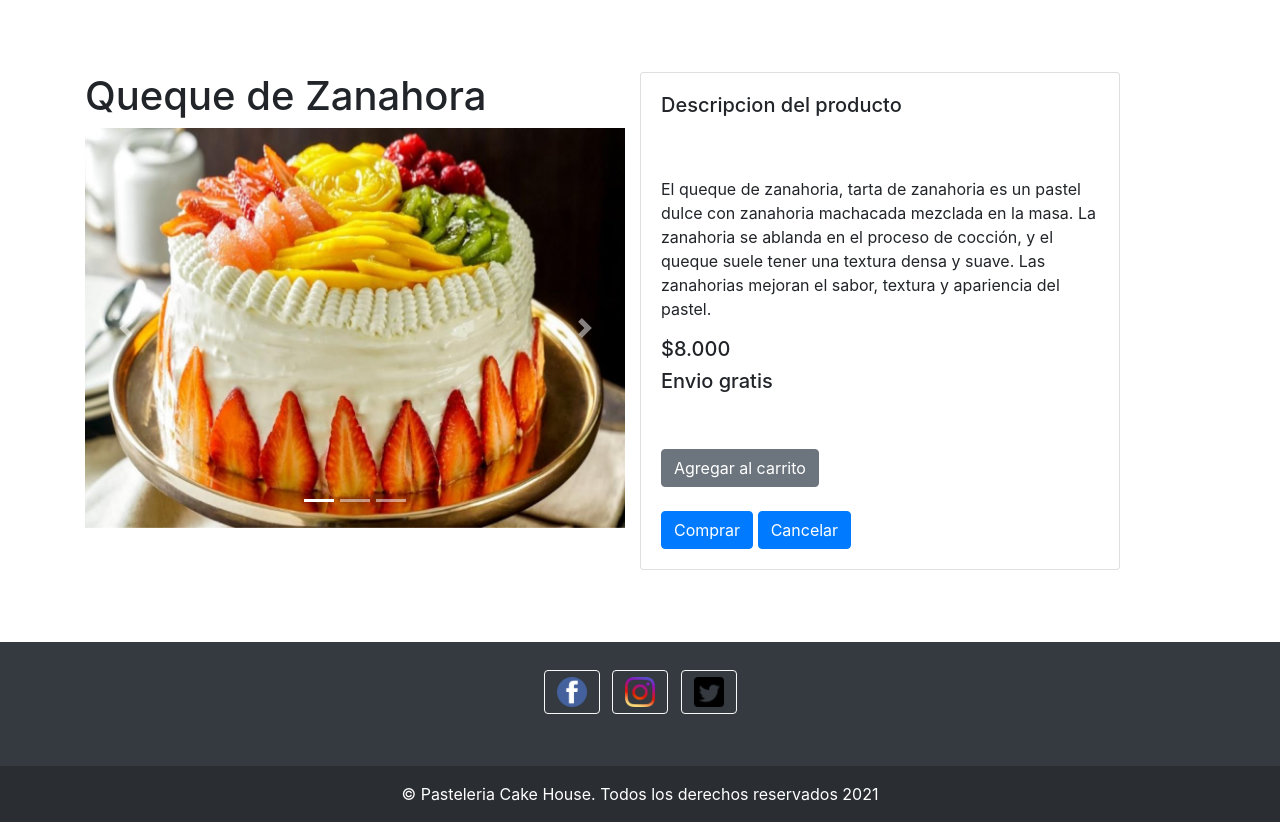
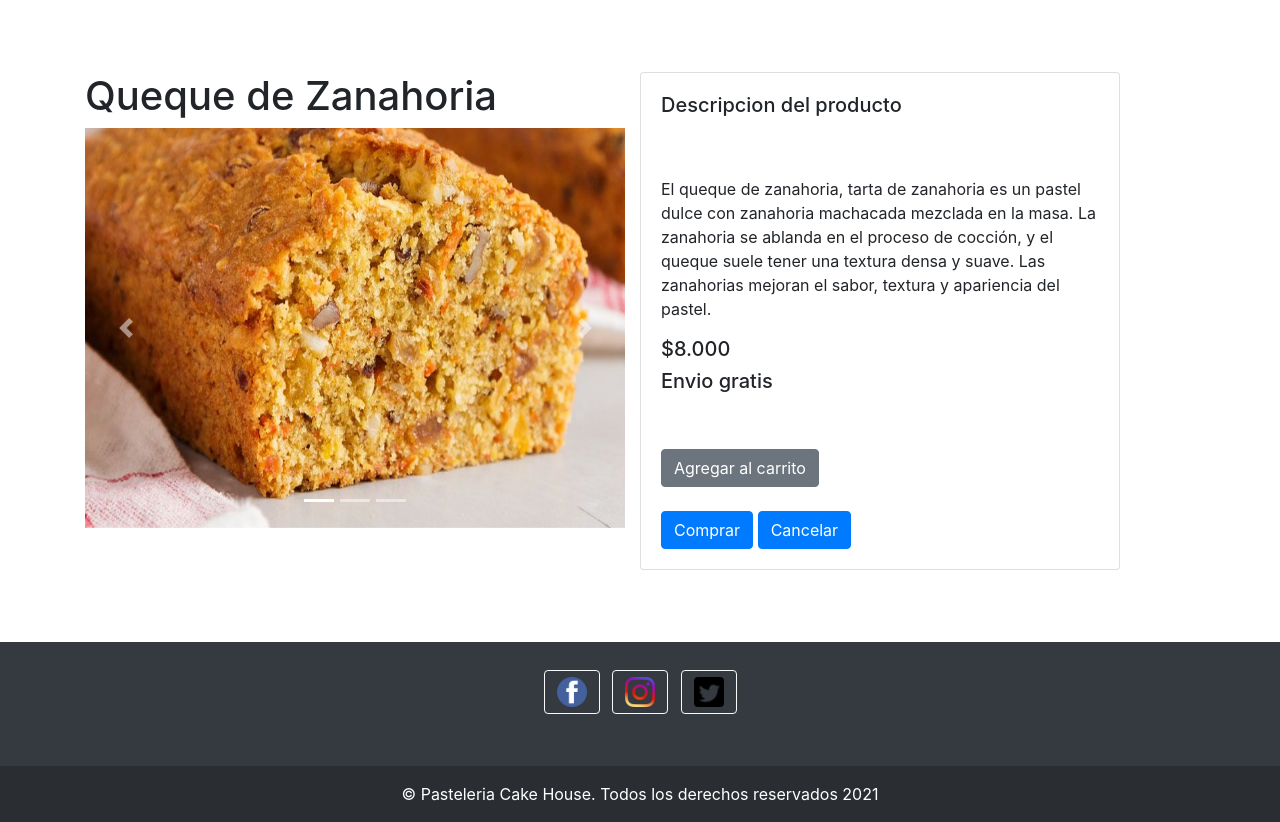
Before and after one commit to Ignacio1809/prueba4, a Django app: page /pasteleria/producto_dos in a window 1280 px wide. Shown: the part 144-966 px from the top of the page. Run offline with Django 3.2, Linux system fonts and the light colour scheme; some libraries are stand-ins or nearby versions.

Commit message:
Se actualiza el producto dos

```diff
--- a/pasteleria/templates/pasteleria/producto_dos.html
+++ b/pasteleria/templates/pasteleria/producto_dos.html
@@ -45,7 +45,7 @@
 <div class="container-sm">
     <div class="row">
         <div class="col-md-6">
-            <h1>Queque de Zanahora</h1>
+            <h1>Queque de Zanahoria</h1>
             <div id="carouselExampleCaptions" class="carousel slide" data-ride="carousel">
                 <ol class="carousel-indicators">
                     <li data-target="#carouselExampleCaptions" data-slide-to="0" class="active"></li>
@@ -54,17 +54,17 @@
                 </ol>
                 <div class="carousel-inner">
                     <div class="carousel-item active">
-                        <img class="img_carrusel" src="{% static 'img/pastel.jpg' %}" class="d-block w-100" alt="...">
+                        <img class="img_carrusel" src="{% static 'img/queque1.jpg' %}" class="d-block w-100" alt="...">
                         <div class="carousel-caption d-none d-md-block">
                         </div>
                     </div>
                     <div class="carousel-item">
-                        <img class="img_carrusel" src="{% static 'img/donuts.jpg' %}" class="d-block w-100" alt="...">
+                        <img class="img_carrusel" src="{% static 'img/queque2.jpg' %}" class="d-block w-100" alt="...">
                         <div class="carousel-caption d-none d-md-block">
                         </div>
                     </div>
                     <div class="carousel-item">
-                        <img class="img_carrusel" src="{% static 'img/hoja1.jpg' %}" class="d-block w-100" alt="...">
+                        <img class="img_carrusel" src="{% static 'img/queque3.jpg' %}" class="d-block w-100" alt="...">
                         <div class="carousel-caption d-none d-md-block">
                         </div>
                     </div>
```
